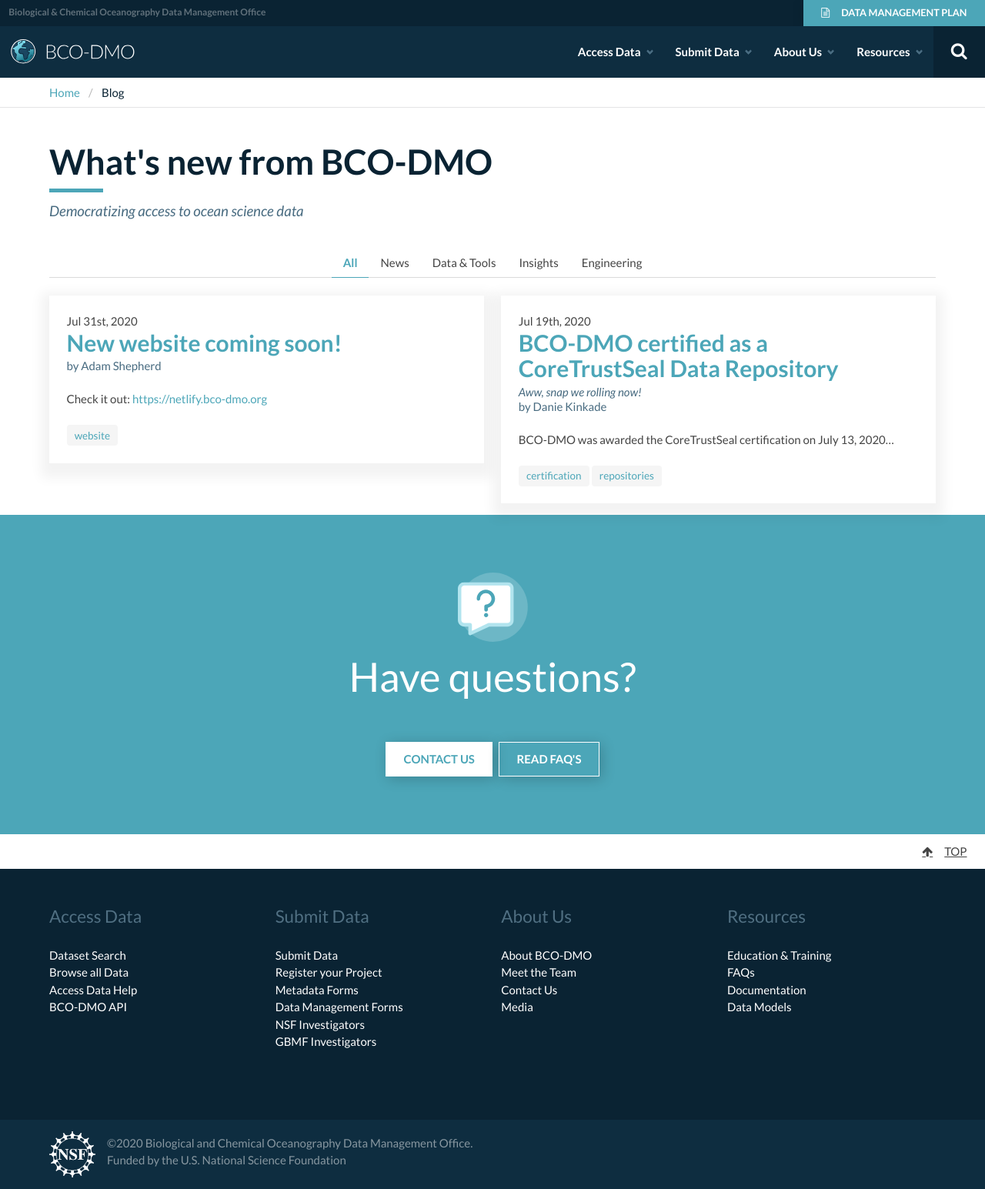
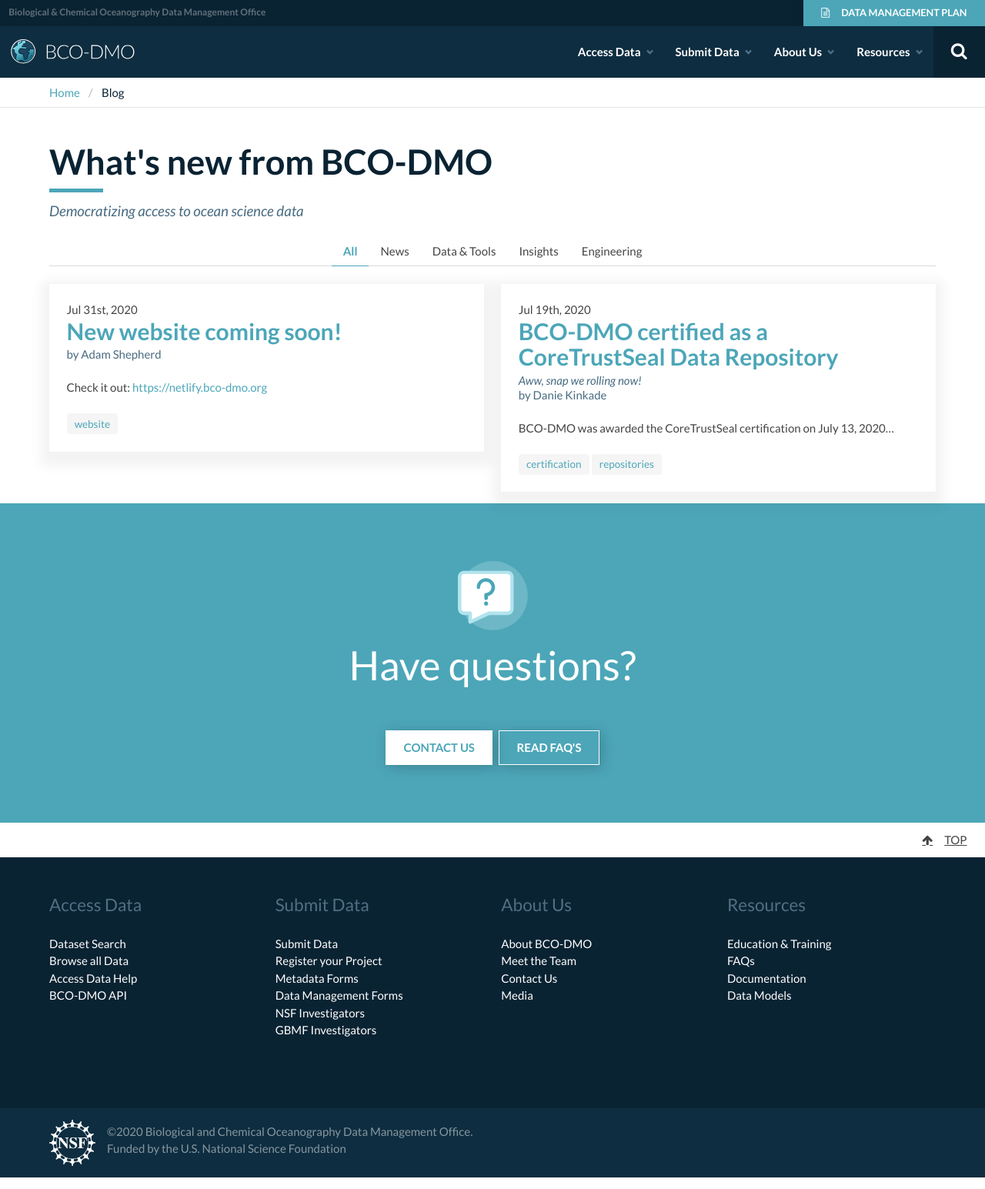
Before and after one commit to BCODMO/blog.bco-dmo.org, a Jekyll site: the page built from index.html, in a window 1280 px wide. Shown: the whole page at 77% size. Built offline with Jekyll 4.4.1, drawn with Linux system fonts in a browser that asks for light colours.

Commit message:
Update index.html

```diff
--- a/index.html
+++ b/index.html
@@ -9,7 +9,7 @@
 
 <h1 class="title is-1 is-primary padding-bot-1 margin-bot-2-important">{{ page.title }}</h1>
 {% if page.subtitle %}
-<h5 class="subtitle is-italic padding-bot-1">{{ page.subtitle }}</h5>
+<h5 class="subtitle is-italic padding-bot-0">{{ page.subtitle }}</h5>
 {% endif %}
 {% if site.posts %}
   <div class="tabs is-centered">
```
